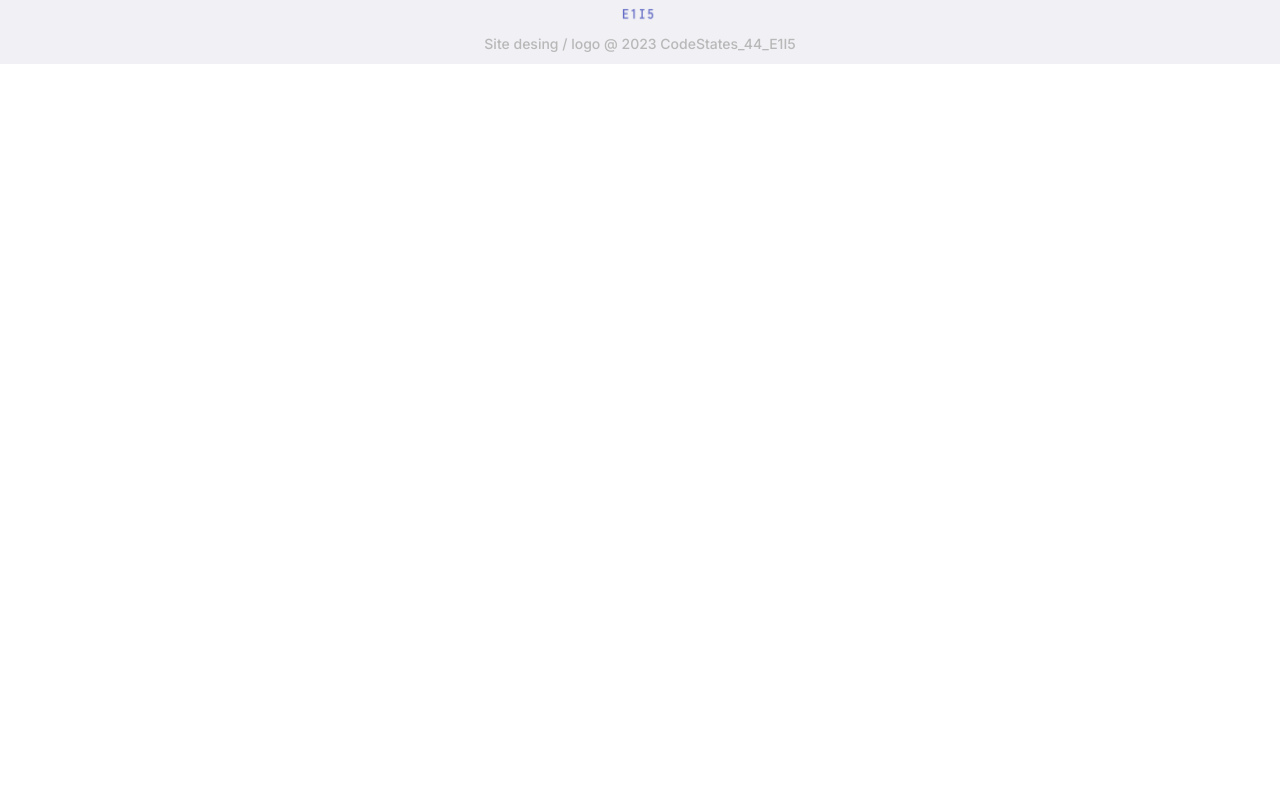
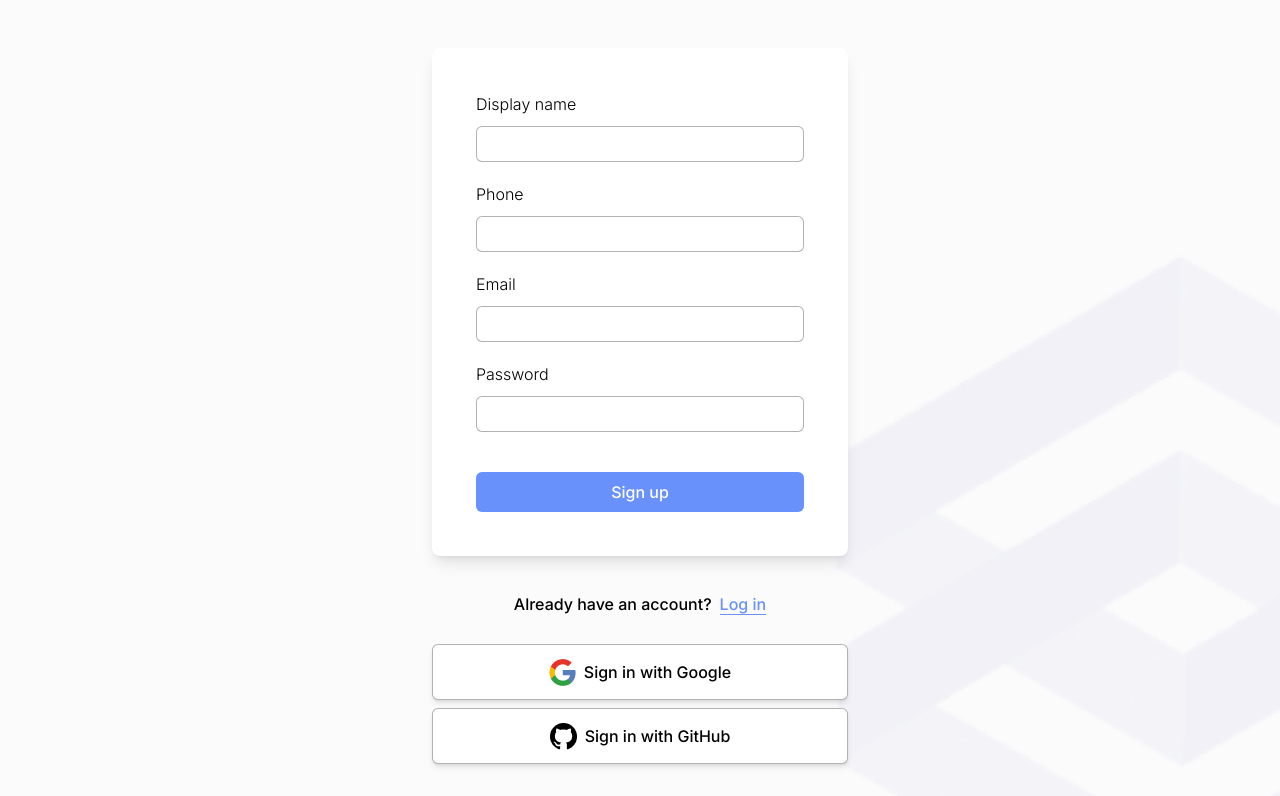
Before and after one commit to codestates-seb/seb44_pre_018, a React (Create React App) app: page /register in a window 1280 px wide. Shown: the part 904-1700 px from the top of the page. Before the commit the page ends 968 px from the top, so only its background shows below. Built offline with nearby package versions, Linux system fonts and the light colour scheme; the HTML template or start-up script is replaced by a standard one.

Commit message:
💄 feat : 로그인 회원가입 디자인틀 완성

```diff
--- a/src/components/Router.js
+++ b/src/components/Router.js
@@ -7,6 +7,7 @@ import NoticeWrite from '../pages/NoticeWrite';
 import Header from '../components/global/Header';
 import Navbar from '../components/global/Navbar';
 import Footer from '../components/global/Footer';
+import login_bg from './assets/login_bg.png';
 
 const Router = () => {
   const hideNavbar = ['/Login', '/Register'];
@@ -27,11 +28,15 @@ const Router = () => {
             </div>
           </section>
         )}
-
-        <Routes>
-          <Route path="/login" element={<Login />} />
-          <Route path="/register" element={<Register />} />
-        </Routes>
+        <div
+          className="LoginBox"
+          style={{ backgroundImage: `url(${login_bg})` }}
+        >
+          <Routes>
+            <Route path="/login" element={<Login />} />
+            <Route path="/register" element={<Register />} />
+          </Routes>
+        </div>
         <Footer />
       </BrowserRouter>
     </>
--- /dev/null
+++ b/src/components/global/LoginGithub.js
@@ -0,0 +1,12 @@
+import ico_github from '../assets/ico_github.png';
+
+const LoginGithub = () => {
+  return (
+    <a className="snsBtn" href="!#">
+      <img src={ico_github} alt="깃허브 아이콘" className="mr-2" />
+      Sign in with GitHub
+    </a>
+  );
+};
+
+export default LoginGithub;
--- /dev/null
+++ b/src/components/global/LoginGoogle.js
@@ -0,0 +1,12 @@
+import ico_google from '../assets/ico_google.png';
+
+const LoginGoogle = () => {
+  return (
+    <a className="snsBtn" href="!#">
+      <img src={ico_google} alt="구글 아이콘" className="mr-2" />
+      Sign in with Google
+    </a>
+  );
+};
+
+export default LoginGoogle;
--- a/src/index.css
+++ b/src/index.css
@@ -16,9 +16,18 @@
     @apply transition cursor-pointer flex justify-center items-center px-5 py-3 rounded-md bg-pointCol02 text-white hover:bg-pointCol03 hover:text-black;
   }
   .inputBox {
-    @apply border-[1px] border-black/[.3] border-solid w-full	 rounded-md h-9  pl-3 hover:outline-pointCol02 active:outline-pointCol02;
+    @apply transition border-[1px] border-black/[.3] border-solid w-full	 rounded-md h-9  pl-3 hover:outline-pointCol02 active:outline-pointCol02;
   }
   .labelText {
     @apply text-base font-light pt-5 pb-2.5 block;
   }
+  .LoginBox {
+    @apply flex flex-col items-center bg-cover pt-24 bg-center pb-24;
+  }
+  .LoginForm {
+    @apply bg-white rounded-lg w-full shadow-lg mt-14 mb-10 p-11;
+  }
+  .snsBtn {
+    @apply transition flex justify-center items-center border-[1px] border-[rgba(0,0,0,.3)] shadow-md bg-white w-full h-[3.5rem] rounded-md my-1 hover:border-black;
+  }
 }
--- a/src/pages/Login.js
+++ b/src/pages/Login.js
@@ -1,5 +1,36 @@
+import { Link } from 'react-router-dom';
+import LoginGoogle from '../components/global/LoginGoogle';
+import LoginGithub from '../components/global/LoginGithub';
+
 const Login = () => {
-  return <div>로그인</div>;
+  return (
+    <div className="flex flex-col items-center w-[26rem] pt-10">
+      <LoginGoogle />
+      <LoginGithub />
+      <form className="LoginForm mt-4">
+        <label className="labelText pt-0" htmlFor="email">
+          Email
+        </label>
+        <input type="text" id="email" className="inputBox" />
+        <label className="labelText" htmlFor="password">
+          Password
+        </label>
+        <input type="password" id="password" className="inputBox" />
+        <button type="submit" className="pointBu02 w-full mt-10">
+          Log in
+        </button>
+      </form>
+      <p className="mb-7">
+        <span>Don’t have an account?</span>
+        <Link
+          className="transition ml-2 text-pointCol05 border-b-[1px] border-pointCol05 hover:text-pointCol02 hover:border-pointCol02"
+          to="/Register"
+        >
+          Sign up
+        </Link>
+      </p>
+    </div>
+  );
 };
 
 export default Login;
--- a/src/pages/Register.js
+++ b/src/pages/Register.js
@@ -1,5 +1,46 @@
+import { Link } from 'react-router-dom';
+// import loginlogo from '../components/assets/login_logo.png';
+import LoginGoogle from '../components/global/LoginGoogle';
+import LoginGithub from '../components/global/LoginGithub';
+
 const Register = () => {
-  return <div>dddd</div>;
+  return (
+    <div className="flex flex-col items-center w-[26rem]">
+      {/* <img src={loginlogo} alt="logo" className="logo-img" /> */}
+      <form className="LoginForm">
+        <label className="labelText pt-0" htmlFor="name">
+          Display name
+        </label>
+        <input type="text" id="name" className="inputBox" />
+        <label className="labelText" htmlFor="phone">
+          Phone
+        </label>
+        <input type="text" id="phone" className="inputBox" />
+        <label className="labelText" htmlFor="email">
+          Email
+        </label>
+        <input type="text" id="email" className="inputBox" />
+        <label className="labelText" htmlFor="password">
+          Password
+        </label>
+        <input type="password" id="password" className="inputBox" />
+        <button type="submit" className="pointBu02 w-full mt-10">
+          Sign up
+        </button>
+      </form>
+      <p className="mb-7">
+        <span>Already have an account?</span>
+        <Link
+          className="transition ml-2 text-pointCol05 border-b-[1px] border-pointCol05 hover:text-pointCol02 hover:border-pointCol02"
+          to="/Login"
+        >
+          Log in
+        </Link>
+      </p>
+      <LoginGoogle />
+      <LoginGithub />
+    </div>
+  );
 };
 
 export default Register;
```
Also changed, not shown: src/components/assets/login_bg.png (added).
